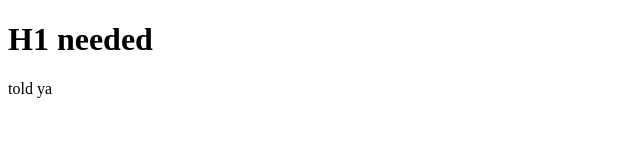
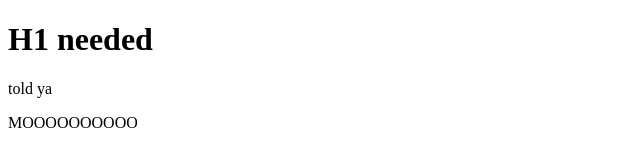
Before and after one commit to aritse23/fork-test, a plain HTML site: page index.html in a window 1280 px wide. Shown: the whole page, without its empty margins (0-640 px from the left). Drawn offline with Linux system fonts and the light colour scheme.

Commit message:
MOOOO cow

```diff
--- a/index.html
+++ b/index.html
@@ -7,6 +7,6 @@
 <body>
 <h1>H1 needed</h1>
 <p>told ya</p>
-
+<p>MOOOOOOOOOO</p>
 </body>
 </html>
```
